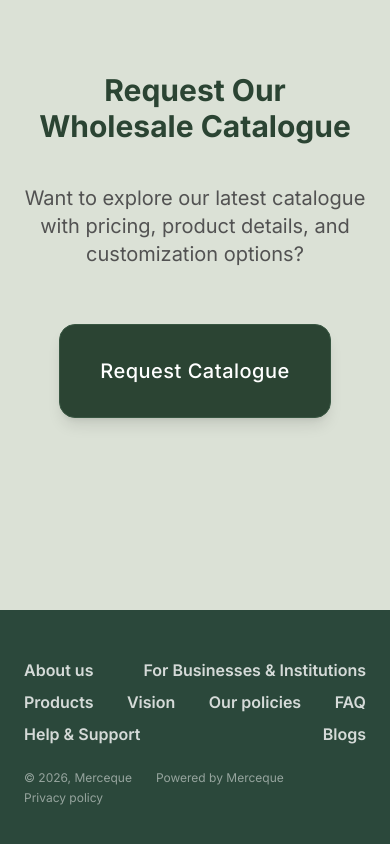
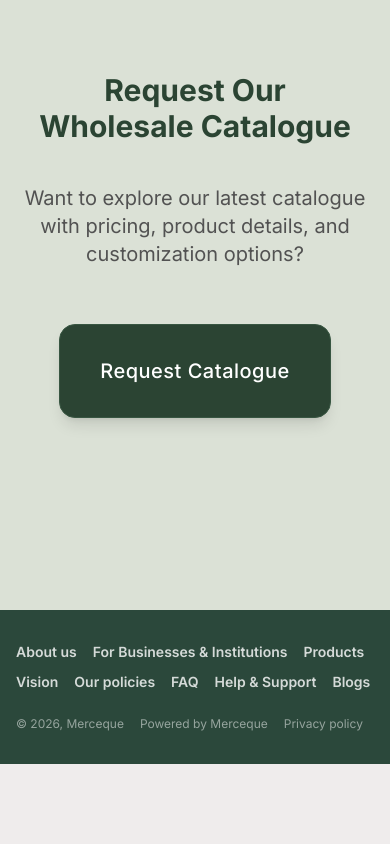
Before and after one commit to divyanshu15/merceque, a Next.js app: page /for-businesses in a window 390 px wide. Shown: the part 4953-5797 px from the top of the page. After the commit the page ends 5717 px from the top, so only its background shows below. Built offline with nearby package versions, Linux system fonts and the light colour scheme; a web font is replaced by a local one.

Commit message:
mobile responsiveness fixed

```diff
--- a/src/components/Footer.tsx
+++ b/src/components/Footer.tsx
@@ -10,7 +10,7 @@ export function Footer() {
   const isHome = pathname === "/";
 
   return (
-    <footer className={`relative w-full overflow-hidden px-6 py-12 ${!isHome ? "bg-[#2B483B]" : ""}`}>
+    <footer className={`relative w-full overflow-hidden px-4 sm:px-6 py-8 sm:py-12 ${!isHome ? "bg-[#2B483B]" : ""}`}>
       {/* bg-image only on homepage */}
       {isHome && (
         <Image
@@ -25,19 +25,19 @@ export function Footer() {
       {/* Content */}
       <div className="relative z-10 max-w-7xl mx-auto flex flex-col gap-6">
         {/* Nav links row */}
-        <div className="flex flex-wrap items-center justify-between gap-y-2">
-          <Link href="/about-us" className="text-white/80 text-md font-semibold hover:text-white transition-colors">About us</Link>
-          <Link href="/for-businesses" className="text-white/80 text-md font-semibold hover:text-white transition-colors">For Businesses &amp; Institutions</Link>
-          <Link href="/our-products" className="text-white/80 text-md font-semibold hover:text-white transition-colors">Products</Link>
-          <Link href="/about-us#vision" className="text-white/80 text-md font-semibold hover:text-white transition-colors">Vision</Link>
-          <Link href="/privacy-policy" className="text-white/80 text-md font-semibold hover:text-white transition-colors">Our policies</Link>
-          <Link href="/contact#faq" className="text-white/80 text-md font-semibold hover:text-white transition-colors">FAQ</Link>
-          <Link href="/contact" className="text-white/80 text-md font-semibold hover:text-white transition-colors">Help &amp; Support</Link>
-          <Link href="#" className="text-white/80 text-md font-semibold hover:text-white transition-colors">Blogs</Link>
+        <div className="flex flex-wrap items-center justify-start sm:justify-between gap-x-4 sm:gap-x-6 lg:gap-x-8 gap-y-2.5 sm:gap-y-3">
+          <Link href="/about-us" className="text-white/80 text-sm sm:text-base font-semibold hover:text-white transition-colors">About us</Link>
+          <Link href="/for-businesses" className="text-white/80 text-sm sm:text-base font-semibold hover:text-white transition-colors">For Businesses &amp; Institutions</Link>
+          <Link href="/our-products" className="text-white/80 text-sm sm:text-base font-semibold hover:text-white transition-colors">Products</Link>
+          <Link href="/about-us#vision" className="text-white/80 text-sm sm:text-base font-semibold hover:text-white transition-colors">Vision</Link>
+          <Link href="/privacy-policy" className="text-white/80 text-sm sm:text-base font-semibold hover:text-white transition-colors">Our policies</Link>
+          <Link href="/contact#faq" className="text-white/80 text-sm sm:text-base font-semibold hover:text-white transition-colors">FAQ</Link>
+          <Link href="/contact" className="text-white/80 text-sm sm:text-base font-semibold hover:text-white transition-colors">Help &amp; Support</Link>
+          <Link href="#" className="text-white/80 text-sm sm:text-base font-semibold hover:text-white transition-colors">Blogs</Link>
         </div>
 
         {/* Bottom row */}
-        <div className="flex flex-wrap items-center gap-x-6 gap-y-1 text-white/50 text-xs">
+        <div className="flex flex-wrap items-center justify-start gap-x-4 sm:gap-x-6 gap-y-1.5 text-white/50 text-xs">
           <span>© {new Date().getFullYear()}, Merceque</span>
           <span>Powered by Merceque</span>
           <Link href="/privacy-policy" className="hover:text-white/80 transition-colors">Privacy policy</Link>
--- a/src/components/figma-home/FigmaHero.tsx
+++ b/src/components/figma-home/FigmaHero.tsx
@@ -38,8 +38,8 @@ export function FigmaHero() {
       </div>
 
       {/* Top Content */}
-      <div className="z-10 w-full px-8 md:px-16 flex justify-end mt-8">
-        <h1 className="text-3xl md:text-4xl lg:text-5xl xl:text-6xl font-bold text-white drop-shadow-lg max-w-none text-right leading-tight">
+      <div className="z-10 w-full px-4 sm:px-8 md:px-16 flex justify-end mt-4 sm:mt-8">
+        <h1 className="text-2xl sm:text-3xl md:text-4xl lg:text-5xl xl:text-6xl font-bold text-white drop-shadow-lg max-w-none text-right leading-tight">
           Discover Our Amazing Products
         </h1>
       </div>
--- a/src/components/figma-home/InfoGrid.tsx
+++ b/src/components/figma-home/InfoGrid.tsx
@@ -26,13 +26,13 @@ const items = [
 
 export function InfoGrid() {
   return (
-    <section className="w-full py-14 px-6 bg-white/30">
-      <div className="max-w-7xl mx-auto grid grid-cols-1 md:grid-cols-2 gap-x-16 gap-y-10">
+    <section className="w-full py-10 sm:py-14 px-4 sm:px-6 bg-white/30">
+      <div className="max-w-7xl mx-auto grid grid-cols-1 md:grid-cols-2 gap-x-12 lg:gap-x-16 gap-y-8 sm:gap-y-10">
         {items.map(({ icon: Icon, heading, body }, i) => (
           <div key={i} className="flex flex-col gap-2">
             <Icon className="w-6 h-6 text-black/70 mb-1" strokeWidth={1.5} />
-            <h3 className="text-black font-semibold text-lg">{heading}</h3>
-            <p className="text-black/70 text-sm leading-relaxed">{body}</p>
+            <h3 className="text-black font-semibold text-base sm:text-lg">{heading}</h3>
+            <p className="text-black/80 text-sm leading-relaxed">{body}</p>
           </div>
         ))}
       </div>
--- a/src/components/figma-home/QuoteSection.tsx
+++ b/src/components/figma-home/QuoteSection.tsx
@@ -3,10 +3,10 @@ import Image from "next/image";
 
 export function QuoteSection() {
   return (
-    <section className="w-full bg-transparent py-12">
-      <div className="max-w-7xl bg-[#2B483B7D] mx-auto flex flex-col md:flex-row items-stretch overflow-hidden">
+    <section className="w-full bg-transparent py-8 sm:py-12 px-4 sm:px-6">
+      <div className="max-w-7xl bg-[#2B483B7D] mx-auto flex flex-col md:flex-row items-stretch overflow-hidden rounded-md md:rounded-none">
         {/* Image: stretches to full card height naturally */}
-        <div className="relative flex-shrink-0 w-full md:w-80 lg:w-96 min-h-[300px]">
+        <div className="relative flex-shrink-0 w-full md:w-80 lg:w-96 min-h-[240px] sm:min-h-[280px] md:min-h-[320px]">
           <Image
             src="/figma-images/quoteimg.jpg"
             alt="Bamboo Cutlery Set"
@@ -16,13 +16,13 @@ export function QuoteSection() {
         </div>
 
         {/* Quote text — padding only here */}
-        <div className="flex items-center px-10 py-12">
+        <div className="flex items-center px-6 py-8 sm:px-10 sm:py-12">
           <blockquote
-            className="text-white text-2xl md:text-3xl lg:text-6xl font-cursive leading-relaxed text-left drop-shadow-sm font-normal"
+            className="text-white text-2xl sm:text-3xl md:text-4xl lg:text-5xl xl:text-6xl font-cursive leading-snug sm:leading-relaxed text-left drop-shadow-sm font-normal"
             style={{ fontFamily: "var(--font-italianno)", fontWeight: 500 }}
           >
             &ldquo;The future isn&apos;t built in a day—it&apos;s built by the
-            choices we make every day. <br /> Small changes become lifelong
+            choices we make every day. <br className="hidden sm:inline" /> Small changes become lifelong
             habits, and together those habits have the power to change the
             world.&rdquo;
           </blockquote>
--- a/src/components/figma-home/SignatureServices.tsx
+++ b/src/components/figma-home/SignatureServices.tsx
@@ -9,9 +9,9 @@ export function SignatureServices() {
   ];
 
   return (
-    <section className="w-full py-20 px-6 bg-[#2B483B]/100">
+    <section className="w-full py-10 sm:py-16 md:py-20 px-4 sm:px-6 bg-[#2B483B]/100">
       <div className="max-w-7xl mx-auto">
-        <h2 className="text-4xl md:text-5xl lg:text-6xl text-white font-normal mb-12 text-left tracking-wide">
+        <h2 className="text-3xl sm:text-4xl md:text-5xl lg:text-6xl text-white font-normal mb-8 sm:mb-10 md:mb-12 text-left tracking-wide">
           Signature services
         </h2>
         <div className="grid grid-cols-1 md:grid-cols-3 gap-6 lg:gap-10">
--- a/src/components/figma-home/SocialFollow.tsx
+++ b/src/components/figma-home/SocialFollow.tsx
@@ -3,10 +3,10 @@ import Link from "next/link";
 
 export function SocialFollow() {
   return (
-    <section className="w-full py-10 px-6 bg-[#2B483B7D] text-white">
-      <div className="max-w-7xl mx-auto flex flex-col md:flex-row items-center gap-6">
-        <h2 className="text-2xl font-bold">Follow us</h2>
-        <div className="flex items-center gap-6">
+    <section className="w-full py-8 sm:py-10 px-4 sm:px-6 bg-[#2B483B7D] text-white">
+      <div className="max-w-7xl mx-auto flex flex-col sm:flex-row items-center justify-between gap-4 sm:gap-6">
+        <h2 className="text-xl sm:text-2xl font-bold">Follow us</h2>
+        <div className="flex items-center gap-5 sm:gap-6">
           <Link href="#" className="hover:opacity-80 transition-opacity">
             <svg className="w-8 h-8" fill="currentColor" viewBox="0 0 24 24">
               <path d="M22 12c0-5.523-4.477-10-10-10S2 6.477 2 12c0 4.991 3.657 9.128 8.438 9.878v-6.987h-2.54V12h2.54V9.797c0-2.506 1.492-3.89 3.777-3.89 1.094 0 2.238.195 2.238.195v2.46h-1.26c-1.243 0-1.63.771-1.63 1.562V12h2.773l-.443 2.89h-2.33v6.988C18.343 21.128 22 16.991 22 12z" />
--- a/src/components/figma-home/ViewAllProducts.tsx
+++ b/src/components/figma-home/ViewAllProducts.tsx
@@ -11,12 +11,12 @@ export function ViewAllProducts() {
   ];
 
   return (
-    <section className="w-full pt-16 pb-12 px-6 bg-transparent">
+    <section className="w-full pt-10 sm:pt-16 pb-8 sm:pb-12 px-4 sm:px-6 bg-transparent">
       <div className="max-w-7xl mx-auto">
-        <h2 className="text-4xl md:text-5xl lg:text-6xl text-[#1f2f21] font-normal mb-10 tracking-wide">
+        <h2 className="text-3xl sm:text-4xl md:text-5xl lg:text-6xl text-[#1f2f21] font-normal mb-6 sm:mb-10 tracking-wide">
           View All Products
         </h2>
-        <div className="grid grid-cols-2 lg:grid-cols-4 gap-6">
+        <div className="grid grid-cols-2 lg:grid-cols-4 gap-4 sm:gap-6">
           {products.map((p, i) => (
             <Link
               href="/our-products"
```
Also changed, not shown: src/components/figma-home/CollectionsGrid.tsx (+8 -9 lines).
